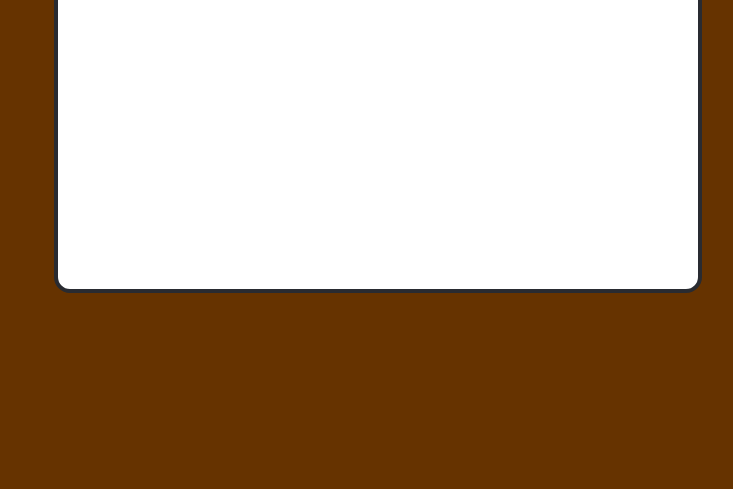
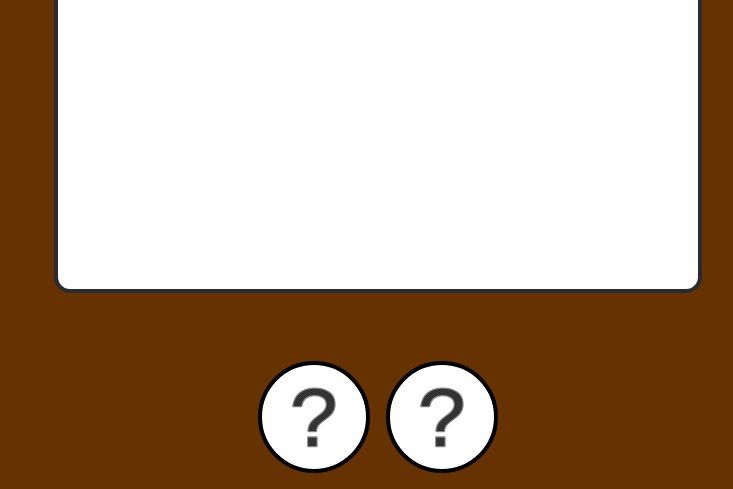
Before and after one commit to jwklong/ninety-nine, a plain HTML site: page index.html in a window 1280 px wide. Shown: the part 311-800 px from the top of the page, without its empty margins (262-995 px from the left). Drawn offline with Linux system fonts and the light colour scheme.

Commit message:
bottom bar

```diff
--- a/index.css
+++ b/index.css
@@ -11,10 +11,6 @@ body {
   background-color: #630;
   color: #292b31;
   font-family: Fredoka;
-  display: flex;
-  align-items: center;
-  justify-content: center;
-  height: 100vh;
   margin: 0;
   font-size: 2vh;
   font-weight: 600;
@@ -59,11 +55,47 @@ body {
   color: #aaa;
 }
 
-#inventory {
+#switcher {
+  position: absolute;
+  bottom: 2vh;
+  width: 100%;
+  height: 14vh;
+  display: flex;
+  gap: 2vh;
+  justify-content: center;
+}
+
+#switcher > * {
+  width: 14vh;
+  height: 14vh;
+  background: #fff;
+  border: .5vh solid black;
+  box-sizing: border-box;
+  border-radius: 7vh;
+}
+
+#switcher > *::after {
+  content: "";
+  background-image: url("assets/images/unknown.svg");
+  background-size: 13vh 13vh;
+  display: block;
+  width: 13vh;
+  height: 13vh;
+  z-index: 2;
+}
+
+#main {
+  display: flex;
+  align-items: center;
+  justify-content: center;
+  height: 100vh;
+}
+
+#main > * {
   width: 80vh;
   height: 50vh;
   background-color: #fff;
-  border: 4px solid #292b31;
+  border: 0.5vh solid #292b31;
   border-radius: 16px;
   position: relative;
 }
--- a/index.html
+++ b/index.html
@@ -12,9 +12,15 @@
       <span class="title">Rock</span>
       <span class="body">legend has it that the rock johnson rock johnson'd all over the rock johnsons</span>
     </div>
-    <div id="inventory">
-      <span id="inventorytag" class="outlinetext">Inventory!</span>
-      <div id="items"></div>
+    <div id="main">
+      <div id="inventory">
+        <span id="inventorytag" class="outlinetext">Inventory!</span>
+        <div id="items"></div>
+      </div>
+    </div>
+    <div id="switcher">
+      <div class="inventory"></div>
+      <div class="crafting"></div>
     </div>
   </body>
   <script type="module" src="js/index.js"></script>
```
